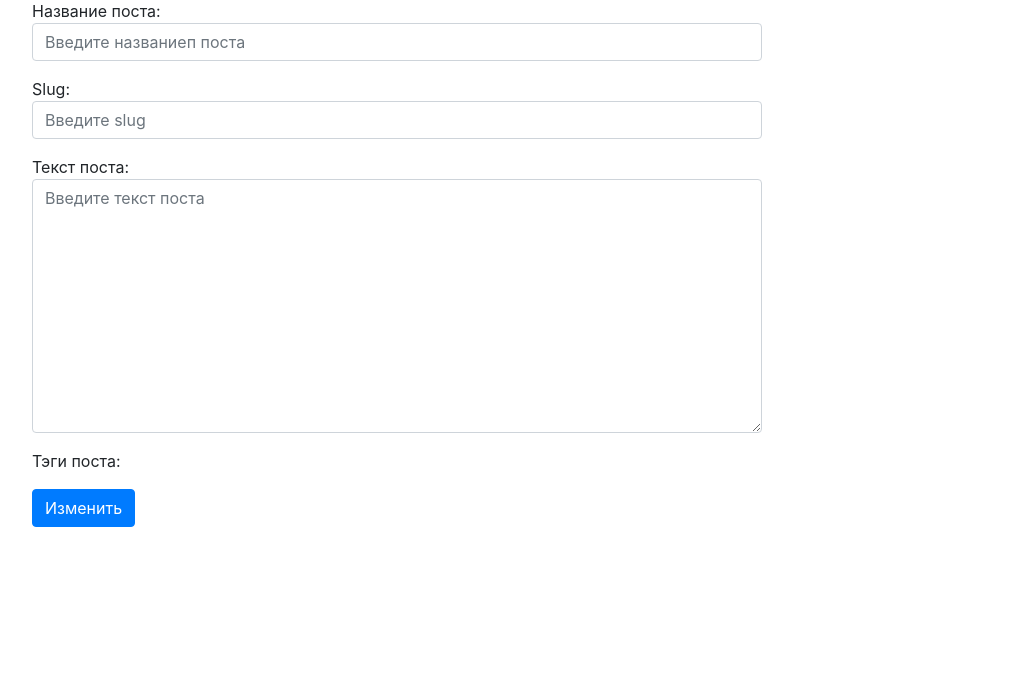
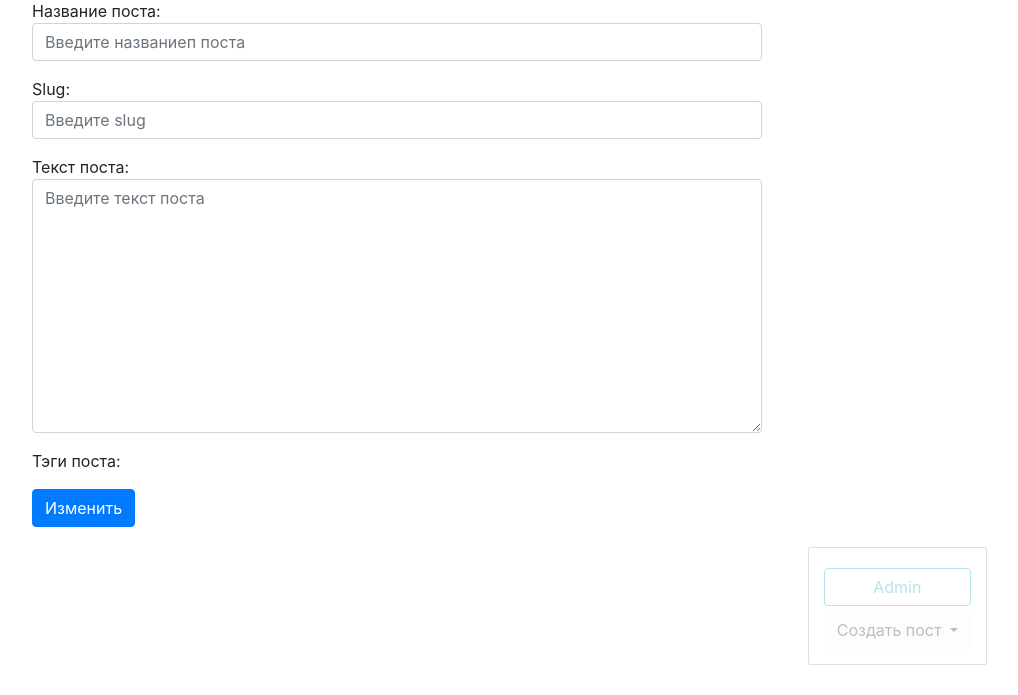
Before and after one commit to formallize/project_molch, a Django app: template blogengine/blog/templates/blog/post_update.html in a window 1280 px wide. Shown: the part 105-800 px from the top of the page, without its empty margins (243-1261 px from the left). Run offline with Django 3.2, Linux system fonts and the light colour scheme; the template is opened without the code that fills it: values that come from a table or form of the project are taken from there, others are empty.

Commit message:
css added on site

```diff
--- a/blogengine/blog/static/css/style.css
+++ /dev/null
@@ -1,7 +0,0 @@
-body {
-    color: black
-}
-
-.checkbox_tag.ul {
-    list-style-type: none !important
-}
--- a/blogengine/blog/templates/blog/base_blog.html
+++ b/blogengine/blog/templates/blog/base_blog.html
@@ -2,3 +2,18 @@
 {% block nav %}
 {% include 'includes/nav.html' %}
 {% endblock %}
+
+{% block admin-panel %}
+    <div class="btn-group">
+        <button type="button" class="btn btn-light dropdown-toggle" data-toggle="dropdown" aria-haspopup="true" aria-expanded="false">
+         Создать пост
+        </button>
+        <div class="dropdown-menu">
+        <a class="dropdown-item" href="{% url 'post_create' %}">Пост</a>
+        <a class="dropdown-item" href="{% url 'tag_create' %}">Тег</a>
+        </div>
+    </div>
+
+    <a href="{{ admin_object.get_update_url }}" class="btn btn-light edit" style="{% if detail %} display: block; {% endif %}">Редактировать</a>
+    <a href="{{ admin_object.get_delete_url }}" class="btn btn-danger delete" style="{% if detail %} display: block; {% endif %}">Удалить</a>
+{% endblock %}
--- a/blogengine/blogengine/settings.py
+++ b/blogengine/blogengine/settings.py
@@ -110,3 +110,6 @@ USE_TZ = True
 # https://docs.djangoproject.com/en/3.1/howto/static-files/
 
 STATIC_URL = '/static/'
+STATICFILES_DIRS = [
+    os.path.join(BASE_DIR, 'static')
+]
--- /dev/null
+++ b/blogengine/static/css/style.css
@@ -0,0 +1,26 @@
+.checkbox_tag {
+    list-style-type: none;
+}
+
+.admin-panel {
+    border: 1px solid #999;
+    border-radius: 2px;
+    position: fixed;
+    right: 50px;
+    bottom: 30px;
+    opacity: 0.3;
+    padding: 15px;
+}
+
+.admin-panel a {
+    display: block;
+    margin: 5px 0;
+}
+
+.admin-panel:hover {
+    opacity: 1;
+}
+
+a.edit, a.delete {
+    display: none;
+}
--- a/blogengine/templates/base.html
+++ b/blogengine/templates/base.html
@@ -3,7 +3,11 @@
 <html lang="ru">
 <head>
     <meta charset="UTF-8">
-    <meta name="viewport" content="width=device-width, initial-scale=1.0"> <link rel="stylesheet" href="{% static 'css/style.css' %}" rel="stylesheet">
+    <meta name="viewport" content="width=device-width, initial-scale=1.0">
+    <script src="https://code.jquery.com/jquery-3.5.1.slim.min.js" integrity="sha384-DfXdz2htPH0lsSSs5nCTpuj/zy4C+OGpamoFVy38MVBnE+IbbVYUew+OrCXaRkfj" crossorigin="anonymous"></script>
+    <script src="https://cdn.jsdelivr.net/npm/popper.js@1.16.1/dist/umd/popper.min.js" integrity="sha384-9/reFTGAW83EW2RDu2S0VKaIzap3H66lZH81PoYlFhbGU+6BZp6G7niu735Sk7lN" crossorigin="anonymous"></script>
+    <script src="https://cdn.jsdelivr.net/npm/bootstrap@4.5.3/dist/js/bootstrap.min.js" integrity="sha384-w1Q4orYjBQndcko6MimVbzY0tgp4pWB4lZ7lr30WKz0vr/aWKhXdBNmNb5D92v7s" crossorigin="anonymous"></script>
+<link rel="stylesheet" href="{% static 'css/style.css' %}" rel="stylesheet">
     <link rel="stylesheet" href="https://cdn.jsdelivr.net/npm/bootstrap@4.5.3/dist/css/bootstrap.min.css" integrity="sha384-TX8t27EcRE3e/ihU7zmQxVncDAy5uIKz4rEkgIXeMed4M0jlfIDPvg6uqKI2xXr2" crossorigin="anonymous">
     <title>
         {% block title %}
@@ -23,5 +27,12 @@
             </div>
           </div>
       </div>
+
+<div class="admin-panel align-items-center">
+    <a href="/admin" class="btn btn-outline-info">Admin</a>
+    {% block admin-panel %}
+    {% endblock %}
+</div>
+
 </body>
 </html>
```
Also changed, not shown: blogengine/blog/utils.py (+4 -6 lines).
